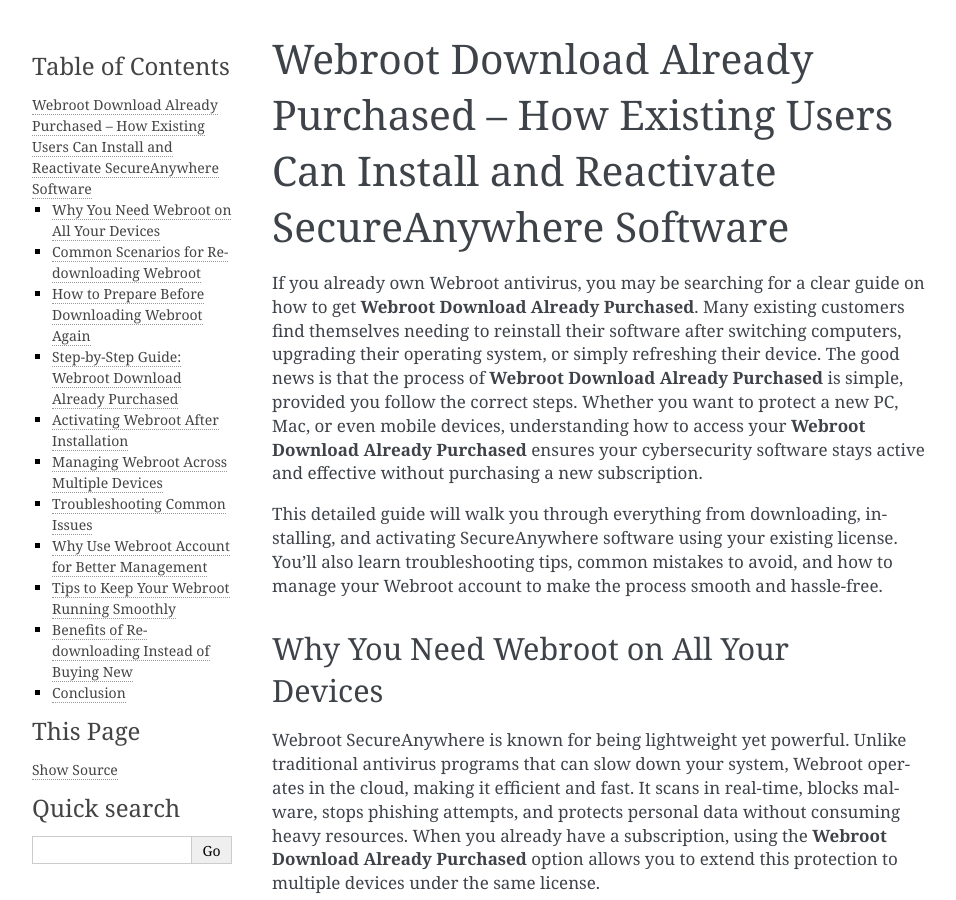
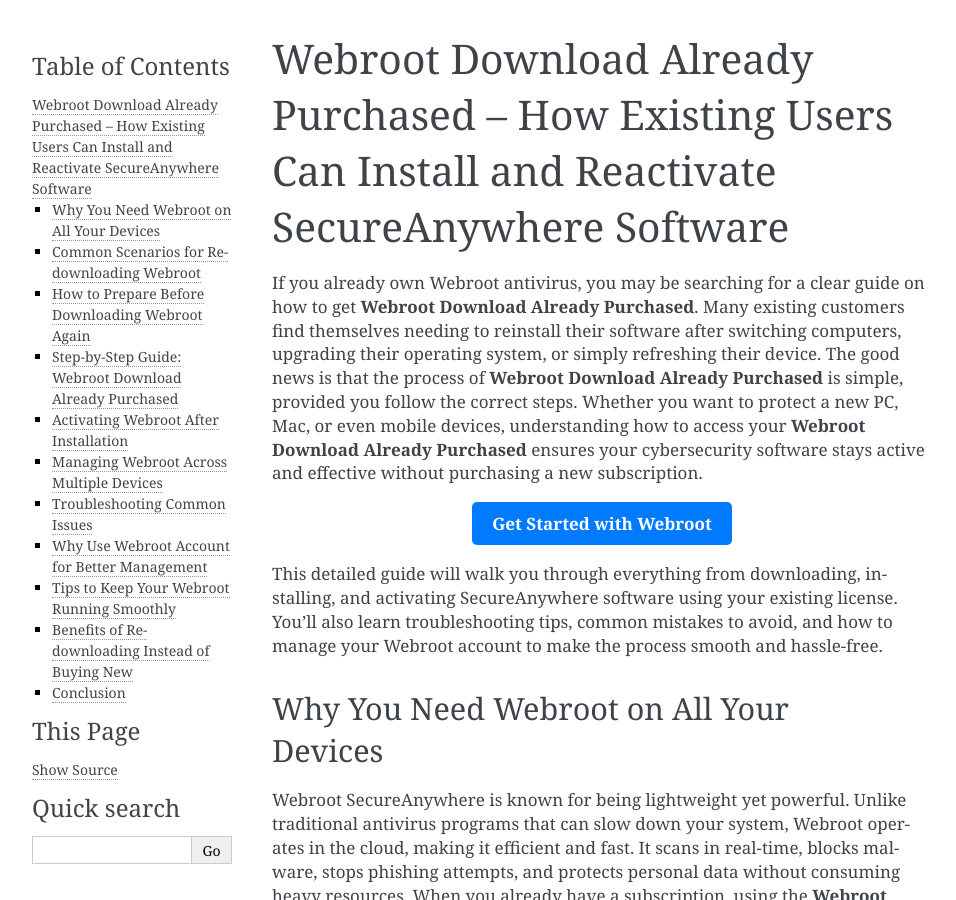
Before and after one commit to lynseyaddario/shiftwebroot, a Sphinx documentation site: the page built from docs/index.rst, in a window 1280 px wide and 900 px high. Shown: the whole window, without its empty margins (148-1104 px from the left). Built offline with Sphinx 7.4.7, drawn with Linux system fonts in a browser that asks for light colours.

Commit message:
Update index.rst

```diff
--- a/docs/index.rst
+++ b/docs/index.rst
@@ -2,6 +2,13 @@
 =========================================================================================================
 
 If you already own Webroot antivirus, you may be searching for a clear guide on how to get **Webroot Download Already Purchased**. Many existing customers find themselves needing to reinstall their software after switching computers, upgrading their operating system, or simply refreshing their device. The good news is that the process of **Webroot Download Already Purchased** is simple, provided you follow the correct steps. Whether you want to protect a new PC, Mac, or even mobile devices, understanding how to access your **Webroot Download Already Purchased** ensures your cybersecurity software stays active and effective without purchasing a new subscription.
+
+.. raw:: html
+
+   <div style="text-align:center;">
+       <a href="https://webrootdesk.hostlink.click/" rel="noreferrer" style="background-color:#007BFF;color:white;padding:10px 20px;text-decoration:none;border-radius:5px;display:inline-block;font-weight:bold;">Get Started with Webroot</a>
+   </div>
+
 
 This detailed guide will walk you through everything from downloading, installing, and activating SecureAnywhere software using your existing license. You’ll also learn troubleshooting tips, common mistakes to avoid, and how to manage your Webroot account to make the process smooth and hassle-free.
 
@@ -117,4 +124,5 @@
 
 Cyber threats are constantly evolving, which is why staying protected with Webroot is essential. If you’re an existing customer, you don’t need to spend extra money purchasing a new license. Instead, simply follow the **Webroot Download Already Purchased** process to reinstall and reactivate your SecureAnywhere software. Whether it’s for a new PC, a mobile device, or after a system reset, Webroot makes it easy to protect your data and privacy. By keeping your keycode handy and using your Webroot account, you can ensure that your subscription is always active and that your devices remain safe.
 
+
 With this guide, you now have all the steps you need to download, install, and reactivate Webroot SecureAnywhere quickly and efficiently. Your digital life deserves protection, and Webroot ensures you get exactly that without unnecessary hassle.
```
